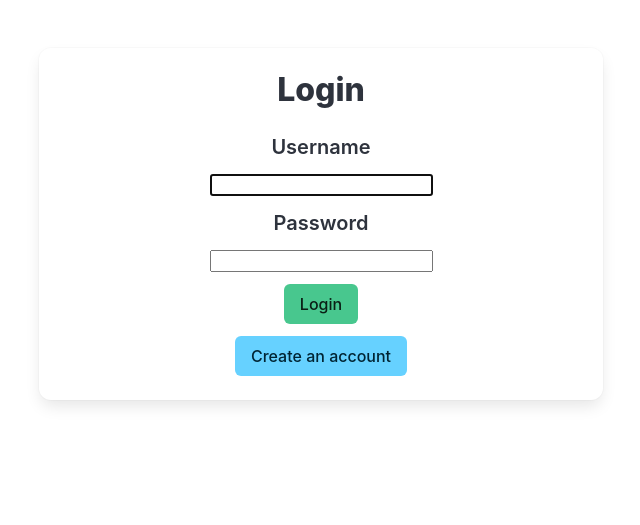
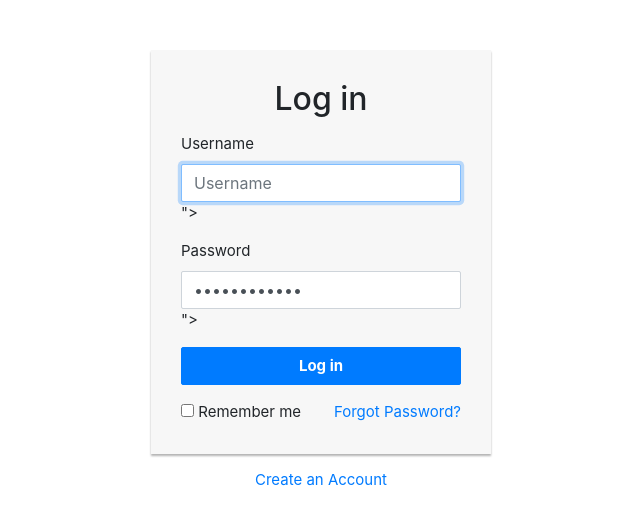
Before and after one commit to zizoubrown/instagrm, a Django app: page /ig/login/ in a window 1280 px wide. Shown: the top 525 px of the page, without its empty margins (319-959 px from the left). Run offline with Django 3.2, Linux system fonts and the light colour scheme; some libraries are stand-ins or nearby versions.

Commit message:
correct login and register

```diff
--- a/insta/templates/login.html
+++ b/insta/templates/login.html
@@ -1,97 +1,64 @@
 {% load static %}
 {% load bootstrap4 %}
 <!DOCTYPE html>
-<html>
-
+<html lang="en">
 <head>
 <meta charset="utf-8">
-    <meta name="viewport" content="width=device-width, initial-scale=1">
-    <title>Welcome Back!</title>
-    <link href="https://fonts.googleapis.com/icon?family=Material+Icons" rel="stylesheet">
-    <link href="https://fonts.googleapis.com/css2?family=Pacifico&display=swap" rel="stylesheet">
-    <link rel='icon' href="{% static 'img/insta.png' %}">
-    <link rel="stylesheet" href="{% static 'css/bulma.min.css' %}">
-    <link rel="stylesheet" href="{% static 'css/style.css' %}">
-    <link href="https://fonts.googleapis.com/icon?family=Material+Icons" rel="stylesheet">
-    <link rel="stylesheet" href="{% static 'css/bulma.min.css' %}">
-    <link rel="stylesheet" href="{% static 'css/style.css' %}">
-    <link href="https://fonts.googleapis.com/icon?family=Material+Icons" rel="stylesheet">
+<meta name="viewport" content="width=device-width, initial-scale=1, shrink-to-fit=no">
+<title>Bootstrap Simple Login Form</title>
+<link rel="stylesheet" href="https://stackpath.bootstrapcdn.com/bootstrap/4.5.0/css/bootstrap.min.css">
+<link rel="stylesheet" href="https://maxcdn.bootstrapcdn.com/font-awesome/4.7.0/css/font-awesome.min.css">
+<script src="https://code.jquery.com/jquery-3.5.1.min.js"></script>
+<script src="https://cdn.jsdelivr.net/npm/popper.js@1.16.0/dist/umd/popper.min.js"></script>
+<script src="https://stackpath.bootstrapcdn.com/bootstrap/4.5.0/js/bootstrap.min.js"></script>
+<style>
+.login-form {
+    width: 340px;
+    margin: 50px auto;
+  	font-size: 15px;
+}
+.login-form form {
+    margin-bottom: 15px;
+    background: #f7f7f7;
+    box-shadow: 0px 2px 2px rgba(0, 0, 0, 0.3);
+    padding: 30px;
+}
+.login-form h2 {
+    margin: 0 0 15px;
+}
+.form-control, .btn {
+    min-height: 38px;
+    border-radius: 2px;
+}
+.btn {
+    font-size: 15px;
+    font-weight: bold;
+}
+</style>
 </head>
-
 <body>
-
-
-    <section class="section">
-        <div class="container">
-            <div class="columns is-mobile has-text-centered">
-                <div class="column is-half is-offset-one-quarter">
-                    <div class="card">
-                        <div class="card-content">
-                            <form method="post" action="" role="form">
+<div class="login-form">
+    <form action="/accounts/login/" method="post">
         {% csrf_token %}
-                                <h3 class="title is-3">Login</h3>
-                                <div class="field">
-                                    <p class="control has-icons-left">
-                                        <label class="label is-medium">Username</label> {{ form.username }}
-                                        <span class="icon is-small is-left">
-                                        <i class="fas fa-lock"></i>
-                                         </span>
-                                    </p>
+        <h2 class="text-center">Log in</h2>
+        <div class="form-group">
+            <label class="label is-medium">Username</label>
+            <input type="text" name="username" class="form-control" placeholder="Username" required="required" onfocus="this.value=''" value="{{ form.username }}"><br>
         </div>
-
-                                <div class="field">
-                                    <p class="control has-icons-left">
-                                        <label class="label is-medium">Password</label> {{ form.password }}
-                                        <span class="icon is-small is-left">
-                                           <i class="fas fa-lock"></i>
-                                        </span>
-                                    </p>
+        <div class="form-group">
+            <label class="label is-medium">Password</label>
+            <input type="password" name="password" class="form-control" placeholder="Password" required="required" onfocus="this.value=''" value="{{ form.password }}"><br>
         </div>
-
-                                {% if form.errors %}
-                                <div class="row">
-                                    <div class="col s12">
-                                        <span style="color: red; font-weight: bold;">Your username or password did not match.</span>
+        <div class="form-group">
+            <button type="submit" class="btn btn-primary btn-block">Log in</button>
         </div>
+        <div class="clearfix">
+            <label class="float-left form-check-label"><input type="checkbox"> Remember me</label>
+            <a href="#" class="float-right">Forgot Password?</a>
         </div>
-                                {% endif %}
-
-                                <div class="field">
-                                    <p class="control">
-                                        <button type="submit" value="login" class="button is-success">
-                                                       Login
-                                        </button>
-                                    </p>
+        {{form.errors}}
+    </form>
+    <p class="text-center"><a href="{% url 'signup' %}">Create an Account</a></p>
 </div>
-
-                                <input type="hidden" name="next" value="{{ next }}">
-
-
-
-                                <a href="{% url 'signup' %}" class="button is-info">Create an account</a>
-
-
-                            </form>
-
-
-
-
-                        </div>
-                    </div>
-
-
-
-                </div>
-            </div>
-
-
-        </div>
-    </section>
-
-
-
-
-
 </body>
-
 </html>
```
Also changed, not shown: insta/templates/django_registration/registration_form.html (+67 -26 lines), insta/templates/registration/login.html (+6 -2 lines), insta/templates/signup.html (+37 -12 lines). Lines whose indentation alone changed are shown as unchanged.
